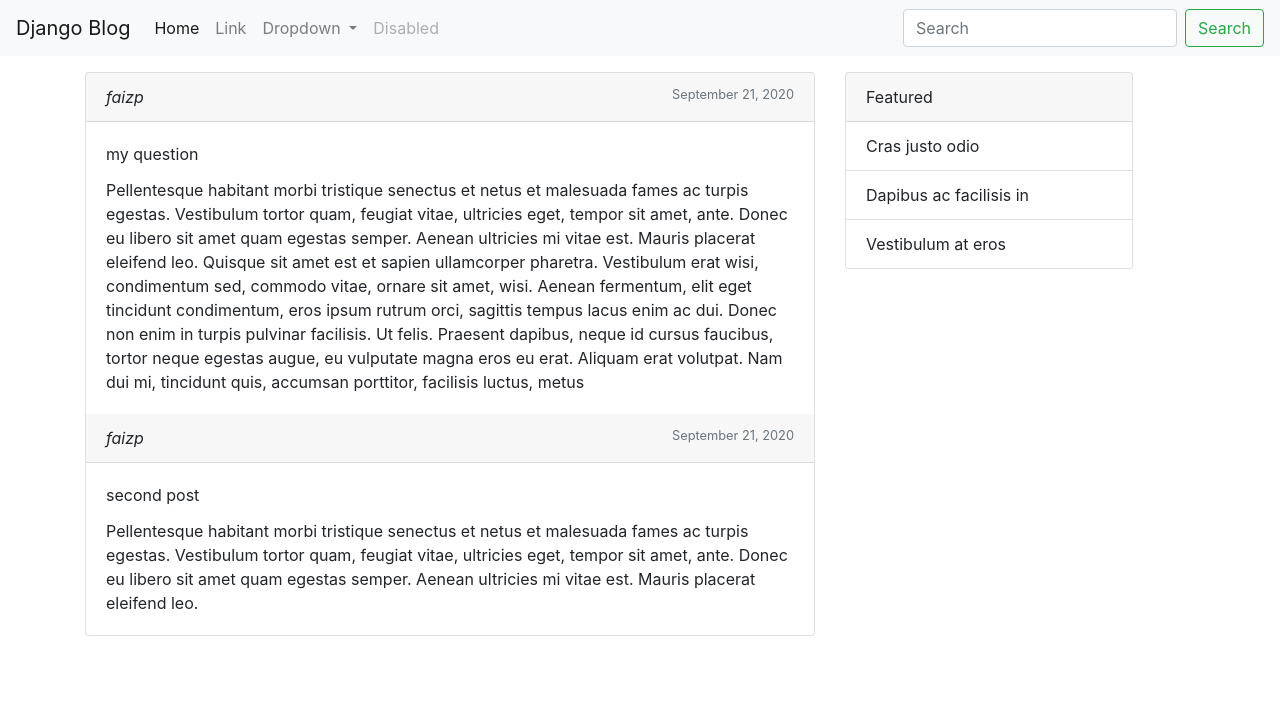
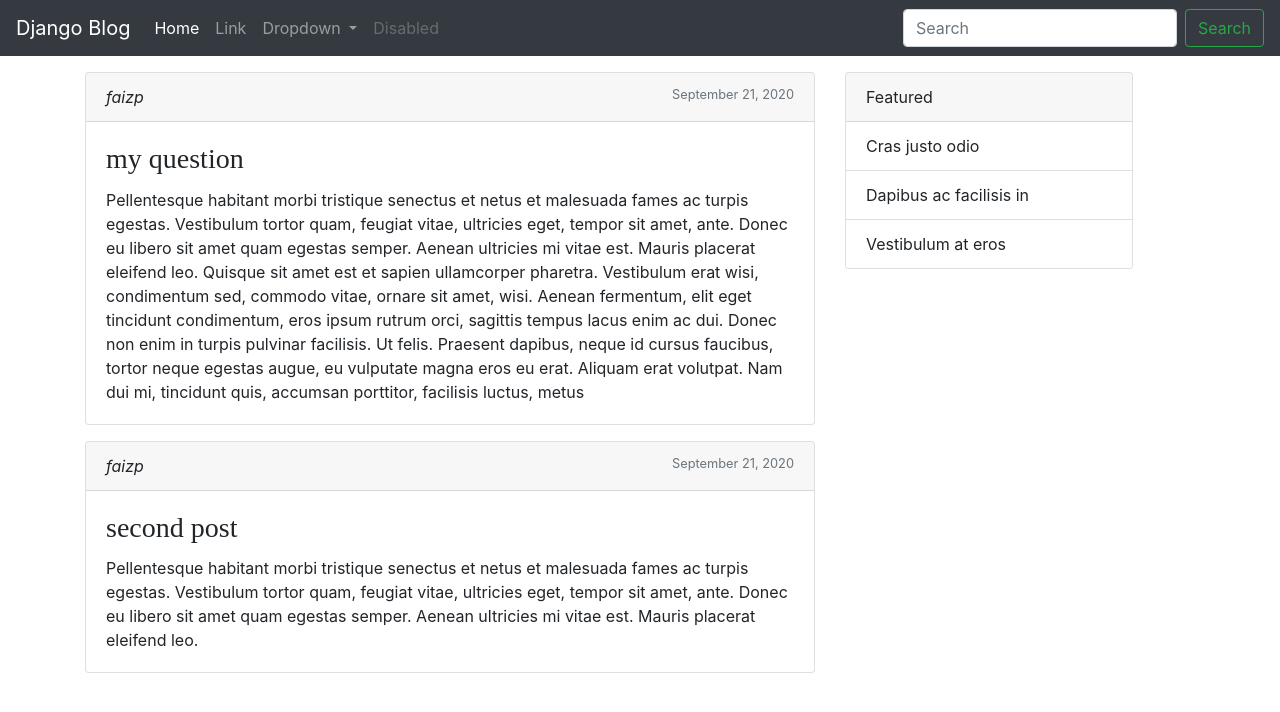
Before and after one commit to faizp/Blog-net, a Django app: page / in a window 1280 px wide. Shown: the top 712 px of the page. Run offline with Django 3.2, Linux system fonts and the light colour scheme; data comes from the database, SQL or seed files in the repository; both versions use the stored data as it was after the commit; some libraries are stand-ins or nearby versions.

Commit message:
added more bootstrap

```diff
--- a/blog/templates/blog/index.html
+++ b/blog/templates/blog/index.html
@@ -1,20 +1,15 @@
 {% extends 'base.html' %}
 {% block content %}
-    <div class="card mt-3" style="width: 100%;">
-        {% for post in posts %}
+    {% for post in posts %}
+        <div class="card mt-3" style="width: 100%;">
             <div class="card-header">
-             <cite title="Source Title">{{ post.author }}</cite>
-            <small class="text-muted float-right">{{ post.date_posted | date:"F d, Y"}}</small>
-
+                <cite title="Source Title">{{ post.author }}</cite>
+                <small class="text-muted float-right">{{ post.date_posted | date:"F d, Y" }}</small>
             </div>
             <div class="card-body">
-            <div class="card-title">{{ post.title }}</div>
+                <h3 class="card-title" style="font-family: 'Source Sans Pro'">{{ post.title }}</h3>
                 <p class="card-text">{{ post.content }}</p>
-
             </div>
-
-
-
-        {% endfor %}
-    </div>
+        </div>
+    {% endfor %}
 {% endblock content %}
--- a/templates/base.html
+++ b/templates/base.html
@@ -12,7 +12,7 @@
     <title>Django-blog</title>
 </head>
 <body>
-<nav class="navbar navbar-expand-lg navbar-light bg-light">
+<nav class="navbar navbar-expand-lg navbar-dark bg-dark">
     <a class="navbar-brand" href="{% url 'blog-home' %}">Django Blog</a>
     <button class="navbar-toggler" type="button" data-toggle="collapse" data-target="#navbarSupportedContent"
             aria-controls="navbarSupportedContent" aria-expanded="false" aria-label="Toggle navigation">
```
Also changed, not shown: db.sqlite3.
